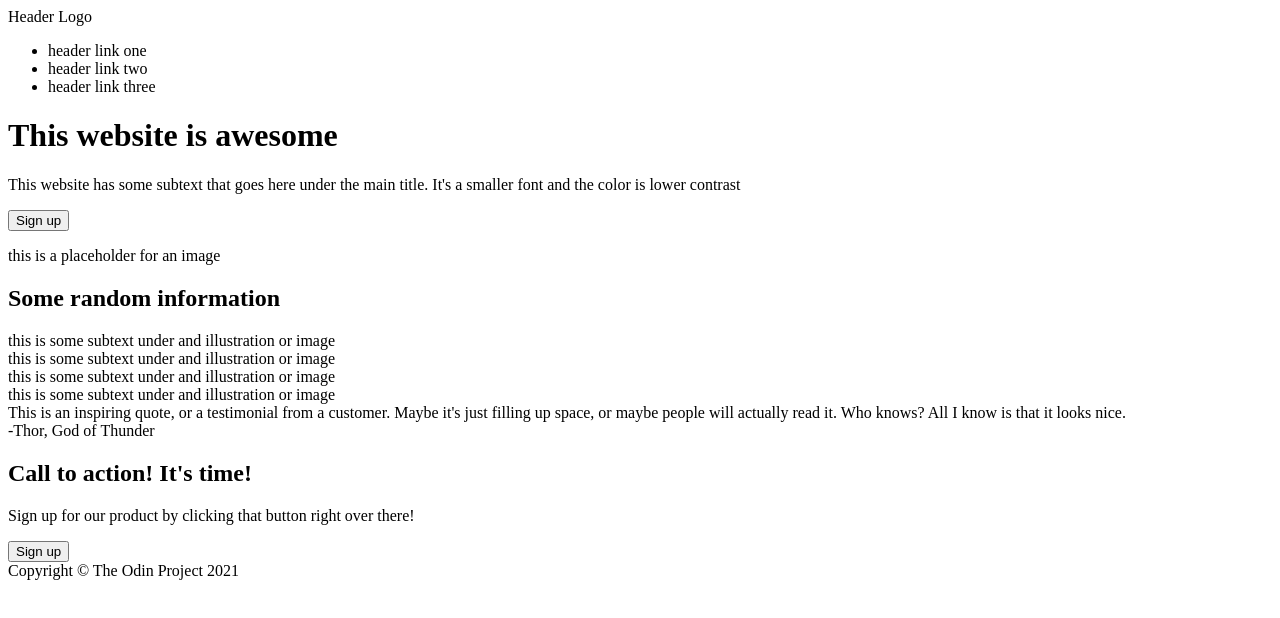
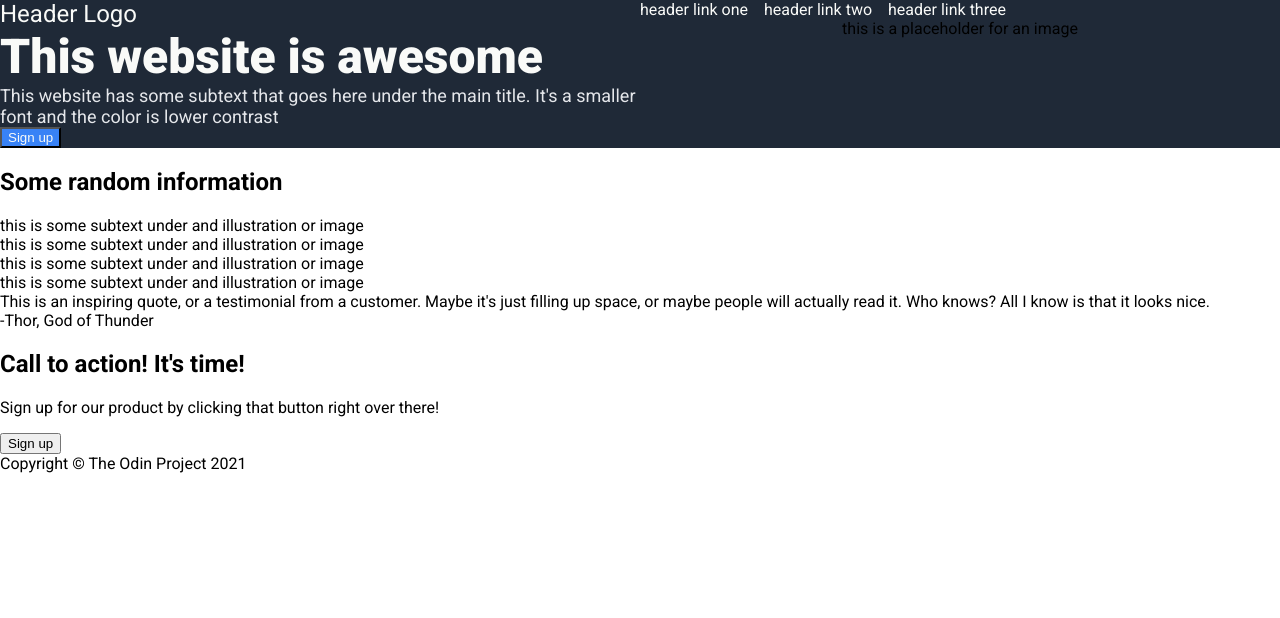
Before and after one commit to arpitneewaliya/My-Landing-Page, a plain HTML site: page index.html in a window 1280 px wide. Drawn offline with Linux system fonts and the light colour scheme.

Commit message:
Change the header and style it

```diff
--- a/index.html
+++ b/index.html
@@ -8,23 +8,22 @@
 </head>
 
 <body>
+    <!-- This is the header of the page -->
     <div class="header">
-        <div class="logo">Header Logo</div>
-        <ul>
-            <li>header link one</li>
-            <li>header link two</li>
-            <li>header link three</li>
-        </ul>
-    </div>
+        <div class="left">
+            <div class="logo">Header Logo</div>
+            <div class="awesome">This website is awesome</div>
+            <div class="hero2">This website has some subtext that goes here under the main title. It's a smaller font and the color is lower contrast</div>
+            <button id="button1">Sign up</button>
+        </div>
 
-    <div class="awesome-text">
-        <div class="left-div">
-            <h1>This website is awesome</h1>
-            <p>This website has some subtext that goes here under the main title. It's a smaller font and the color is lower contrast</p>
-            <button>Sign up</button>
-        </div>
-        <div class="right-div">
-            <p>this is a placeholder for an image</p>
+        <div class="right">
+            <ul>
+                <li>header link one</li>
+                <li>header link two</li>
+                <li>header link three</li>
+            </ul>
+            <div class="img-holder">this is a placeholder for an image</div>
         </div>
     </div>
 
--- a/style.css
+++ b/style.css
@@ -0,0 +1,62 @@
+/* Import the Roboto font-family from google */
+@import url('https://fonts.googleapis.com/css2?family=Roboto:ital,wght@0,100;0,300;0,400;0,500;0,700;0,900;1,100;1,300;1,400;1,500;1,700;1,900&display=swap');
+
+body {
+    display: flex;
+    flex-direction: column;
+    font-family: roboto, sans-serif, serif;
+    margin: 0;
+}
+
+.header {
+    display: flex;
+    background-color: #1f2937;
+    /* justify-content: space-around; */
+}
+
+/* Styles the logo "Header Logo" */
+.logo {
+    font-size: 24px;
+    color: #f9faf8;
+}
+
+/* Styles the hero main text "this website is awesome" */
+.awesome {
+    color: #f9faf8;
+    font-size: 48px;
+    font-weight: 900;
+}
+
+/* Styles the hero secondary text */
+.hero2 {
+    font-size: 18px;
+    color: #e5e7eb;
+}
+
+/* Styles the first "sign-up" button*/
+#button1 {
+    background-color: #3882f6;
+    color: #f9faf8;
+}
+
+/* Styles the list of links in the header section on top of the webpage*/
+.right ul {
+    margin: 0;
+    padding: 0;
+    list-style-type: none;
+    display: flex;
+    gap: 16px;
+    color: #f9faf8;
+}
+
+.img-holder {
+    display: flex;
+    justify-content: center;
+    /* align-items: center; */
+}
+
+/* Makes both the divs occupy equal space */
+.left,
+.right {
+    flex: 1;
+}
```
